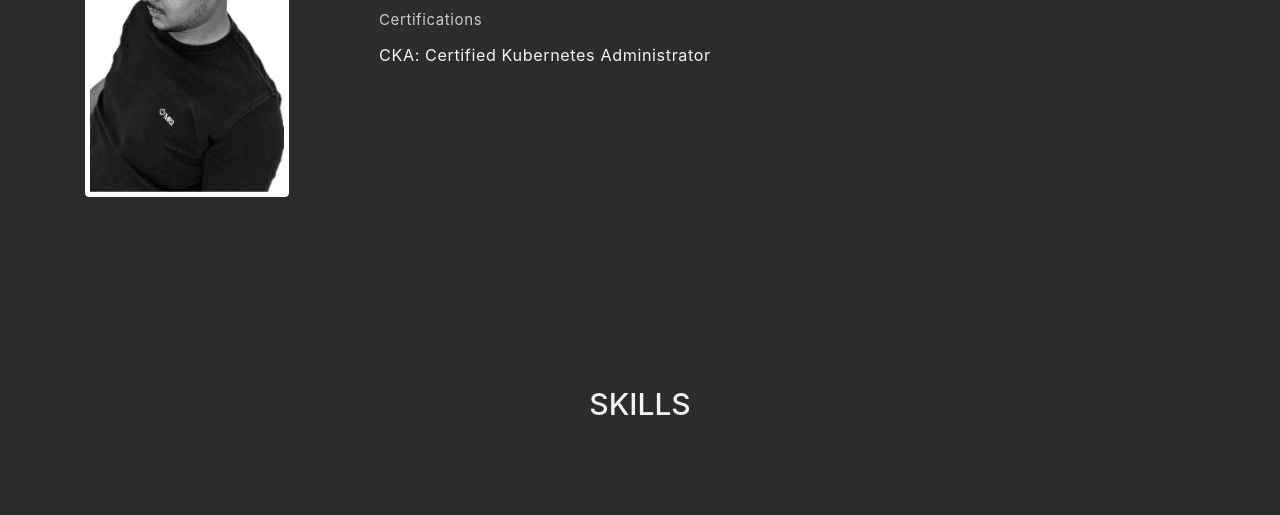
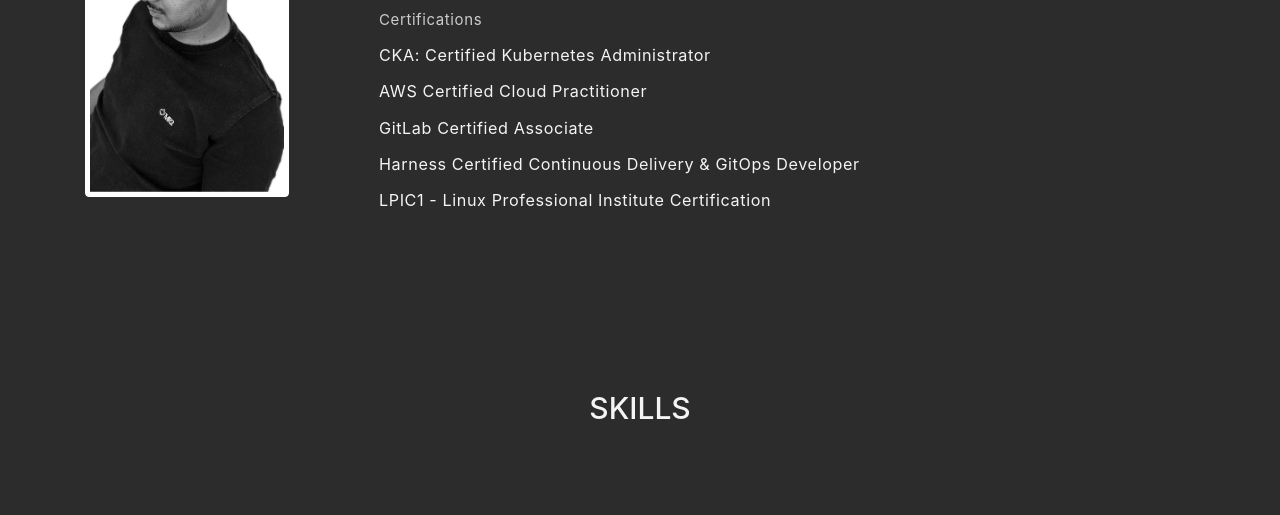
Before and after one commit to kessix/blog, a website: page index.html in a window 1280 px wide. Shown: the part 1021-1536 px from the top of the page. Drawn offline with Linux system fonts and the light colour scheme.

Commit message:
feat: add certs

```diff
--- a/index.html
+++ b/index.html
@@ -95,6 +95,10 @@
                     <!-- <button class="btn btn-primary rounded mt-3">DOWNLOAD CV</button>                    -->
                     <p class="subtitle">Certifications</p>
                     <p>CKA: Certified Kubernetes Administrator</p>
+                    <p>AWS Certified Cloud Practitioner</p>
+                    <p>GitLab Certified Associate</p>
+                    <p>Harness Certified Continuous Delivery & GitOps Developer</p>
+                    <p>LPIC1 - Linux Professional Institute Certification</p>
                 </div>
             </div>
         </div>
```
